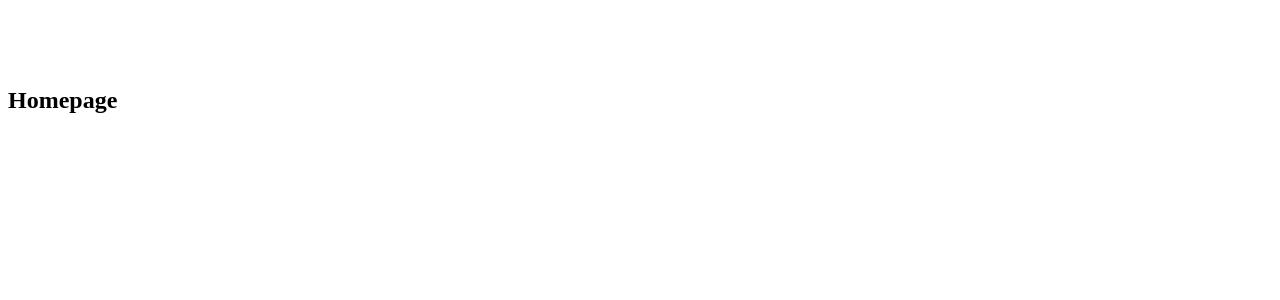
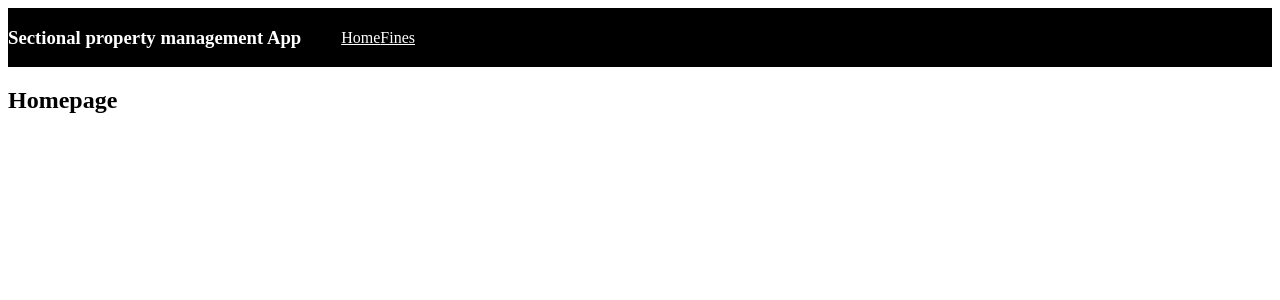
Before and after one commit to Jony145/my-first-static-web-app, a React (Create React App) app: page / in a window 1280 px wide. Shown: the top 300 px of the page. Built offline with nearby package versions, Linux system fonts and the light colour scheme; no server answers; the HTML template or start-up script is replaced by a standard one.

Commit message:
Fix navbar

```diff
--- a/src/index.css
+++ b/src/index.css
@@ -1,7 +1,7 @@
 .Navbar {
     display: flex;
     margin: 0 auto;
-    color: black;
+    background-color: black;
     align-items: center;
 }
 
@@ -16,3 +16,7 @@
 .Navbar a:hover {
     color:red;
 }
+
+.Fines h1 {
+    color: black;
+}
```
